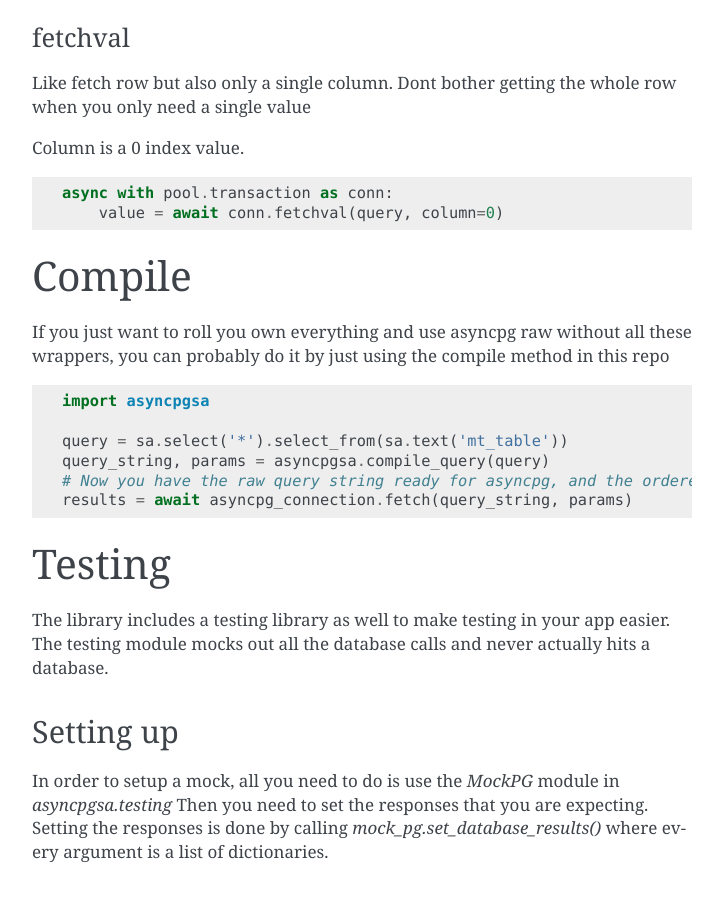
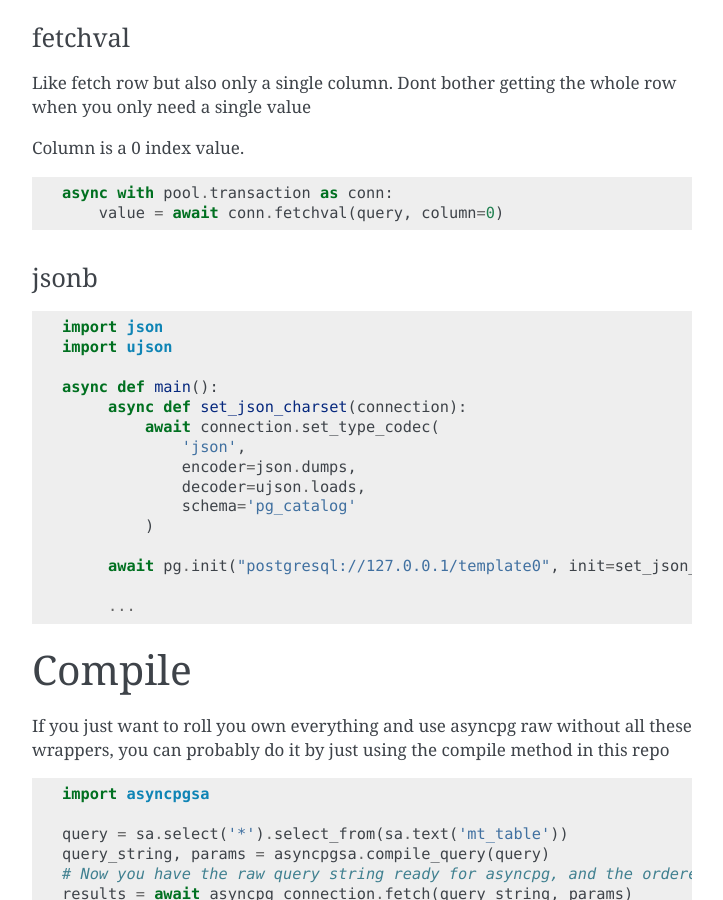
Before and after one commit to CanopyTax/asyncpgsa, a Sphinx documentation site: the page built from docs/index.rst, in a window 1280 px wide and 900 px high, scrolled down 4953 px. Shown: the whole window, without its empty margins (388-1111 px from the left). Built offline with Sphinx 7.4.7, drawn with Linux system fonts in a browser that asks for light colours.

Commit message:
[fix] jsonb auto convertion example

```diff
--- a/docs/index.rst
+++ b/docs/index.rst
@@ -242,6 +242,28 @@ Column is a 0 index value.
         value = await conn.fetchval(query, column=0)
 
 
+jsonb
++++++
+
+.. code-block:: python
+
+    import json
+    import ujson
+
+    async def main():
+         async def set_json_charset(connection):
+             await connection.set_type_codec(
+                 'json',
+                 encoder=json.dumps,
+                 decoder=ujson.loads,
+                 schema='pg_catalog'
+             )
+
+         await pg.init("postgresql://127.0.0.1/template0", init=set_json_charset)
+
+         ...
+
+
 Compile
 =======
 If you just want to roll you own everything and use asyncpg raw without all these wrappers, you can probably do it by just using the compile method in this repo
```
